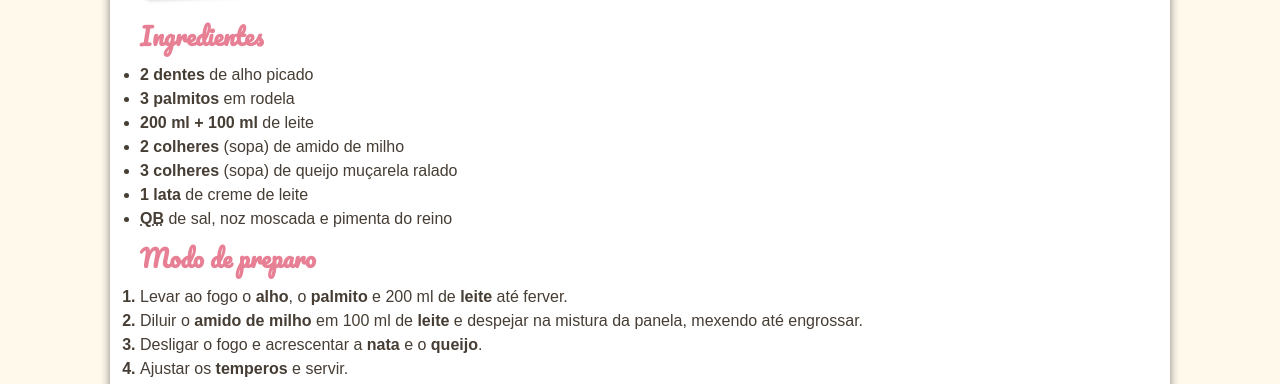
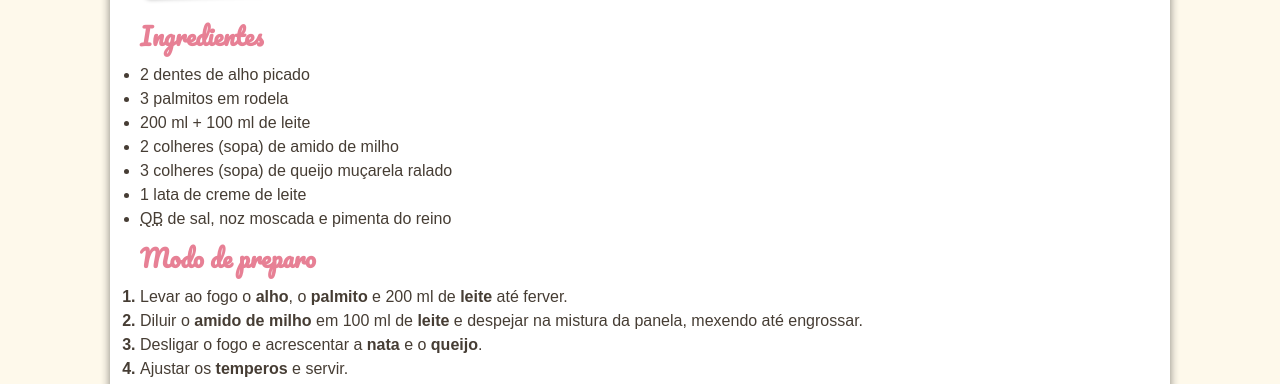
Before and after one commit to luizapires/caderno-de-receitas, a plain HTML site: page salgadas/creme_queijo_palmito.html in a window 1280 px wide. Shown: the part 437-821 px from the top of the page. Drawn offline with Linux system fonts and the light colour scheme.

Commit message:
teste <article>

```diff
--- a/salgadas/creme_queijo_palmito.html
+++ b/salgadas/creme_queijo_palmito.html
@@ -18,6 +18,7 @@
     </header>
 
     <main>
+      <article>
         <h1>Creme de queijo e palmito</h1>
         <p class="foto-com-fita-cola">
           <img
@@ -30,15 +31,15 @@
         <section class="ingredientes">
           <h2>Ingredientes</h2>
           <ul>
-          <li><strong>2 dentes</strong> de alho picado</li>
-          <li><strong>3 palmitos</strong> em rodela</li>
-          <li><strong>200 ml + 100 ml</strong> de leite</li>
-          <li><strong>2 colheres</strong> (sopa) de amido de milho</li>
-          <li><strong>3 colheres</strong> (sopa) de queijo muçarela ralado</li>
-          <li><strong>1 lata</strong> de creme de leite</li>
+            <li>2 dentes de alho picado</li>
+            <li>3 palmitos em rodela</li>
+            <li>200 ml + 100 ml de leite</li>
+            <li>2 colheres (sopa) de amido de milho</li>
+            <li>3 colheres (sopa) de queijo muçarela ralado</li>
+            <li>1 lata de creme de leite</li>
             <li>
-            <strong> <abbr title="Quanto baste">QB</abbr> </strong> de sal, noz
-            moscada e pimenta do reino
+              <abbr title="Quanto baste">QB</abbr> de sal, noz moscada e pimenta
+              do reino
             </li>
           </ul>
         </section>
@@ -47,13 +48,14 @@
           <h2>Modo de preparo</h2>
           <ol>
             <li>
-            Levar ao fogo o <strong>alho</strong>, o <strong>palmito</strong> e
-            200 ml de <strong>leite</strong> até ferver.
+              Levar ao fogo o <strong>alho</strong>, o
+              <strong>palmito</strong> e 200 ml de <strong>leite</strong> até
+              ferver.
             </li>
             <li>
               Diluir o <strong>amido de milho</strong> em 100 ml de
-            <strong>leite</strong> e despejar na mistura da panela, mexendo até
-            engrossar.
+              <strong>leite</strong> e despejar na mistura da panela, mexendo
+              até engrossar.
             </li>
             <li>
               Desligar o fogo e acrescentar a <strong>nata</strong> e o
@@ -65,6 +67,7 @@
 
         <h2>Observação</h2>
         <p>Receita da Cristina, tia Zona.</p>
+      </article>
     </main>
 
     <footer>
```
Also changed, not shown: salgadas/quibe.html (+1 -1 lines), salgadas/sufle_palmito.html (+1 -1 lines), imagens-luiza/quibe.JPG (added). Lines whose indentation alone changed are shown as unchanged.
